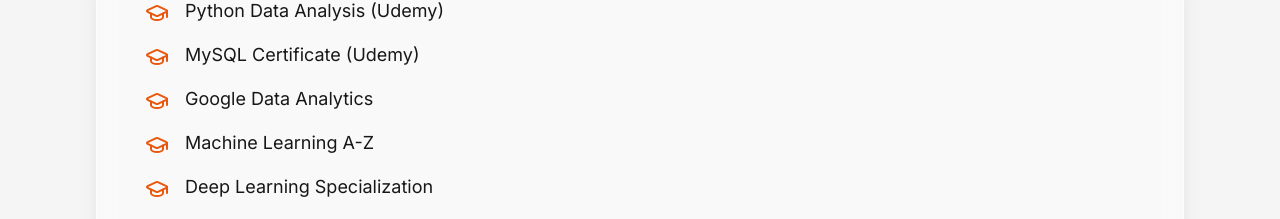
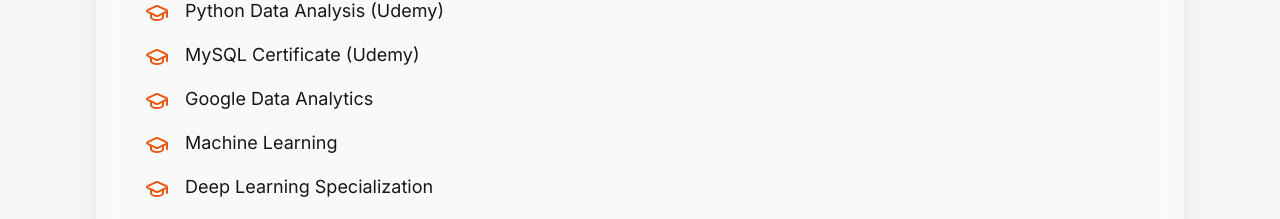
Before and after one commit to wasayfaizan/abdulwasayfaizan-portfolio, a React (Vite) app: page / in a window 1280 px wide. Shown: the part 2652-2871 px from the top of the page. Built offline with nearby package versions, Linux system fonts and the light colour scheme; the HTML template or start-up script is replaced by a standard one.

Commit message:
Code edited in Lovable Code Editor
Edited UI in Lovable

```diff
--- a/src/components/Courses.tsx
+++ b/src/components/Courses.tsx
@@ -5,7 +5,7 @@ const Courses = () => {
     "Python Data Analysis (Udemy)",
     "MySQL Certificate (Udemy)",
     "Google Data Analytics",
-    "Machine Learning A-Z",
+    "Machine Learning",
     "Deep Learning Specialization",
     "Computer Vision (Udemy)",
     "Power BI Certification",
```
